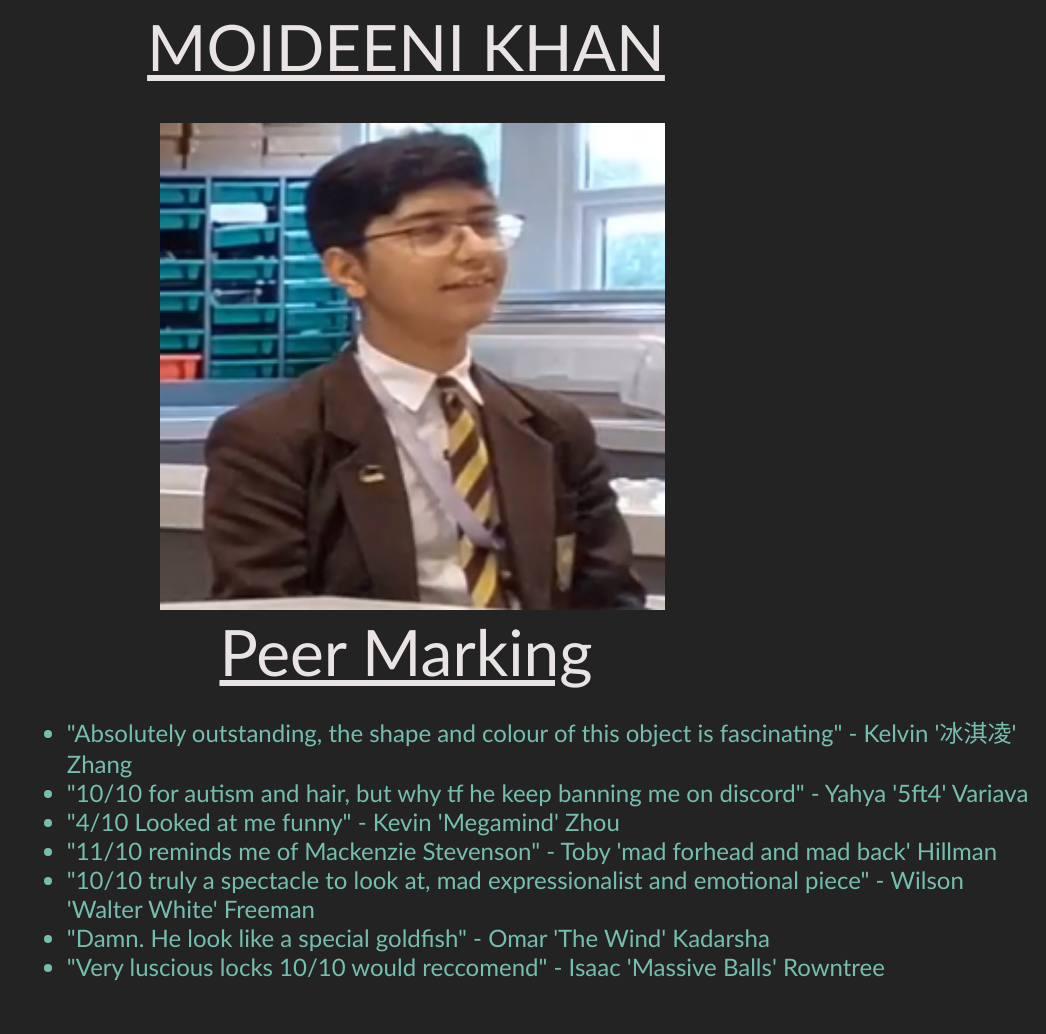
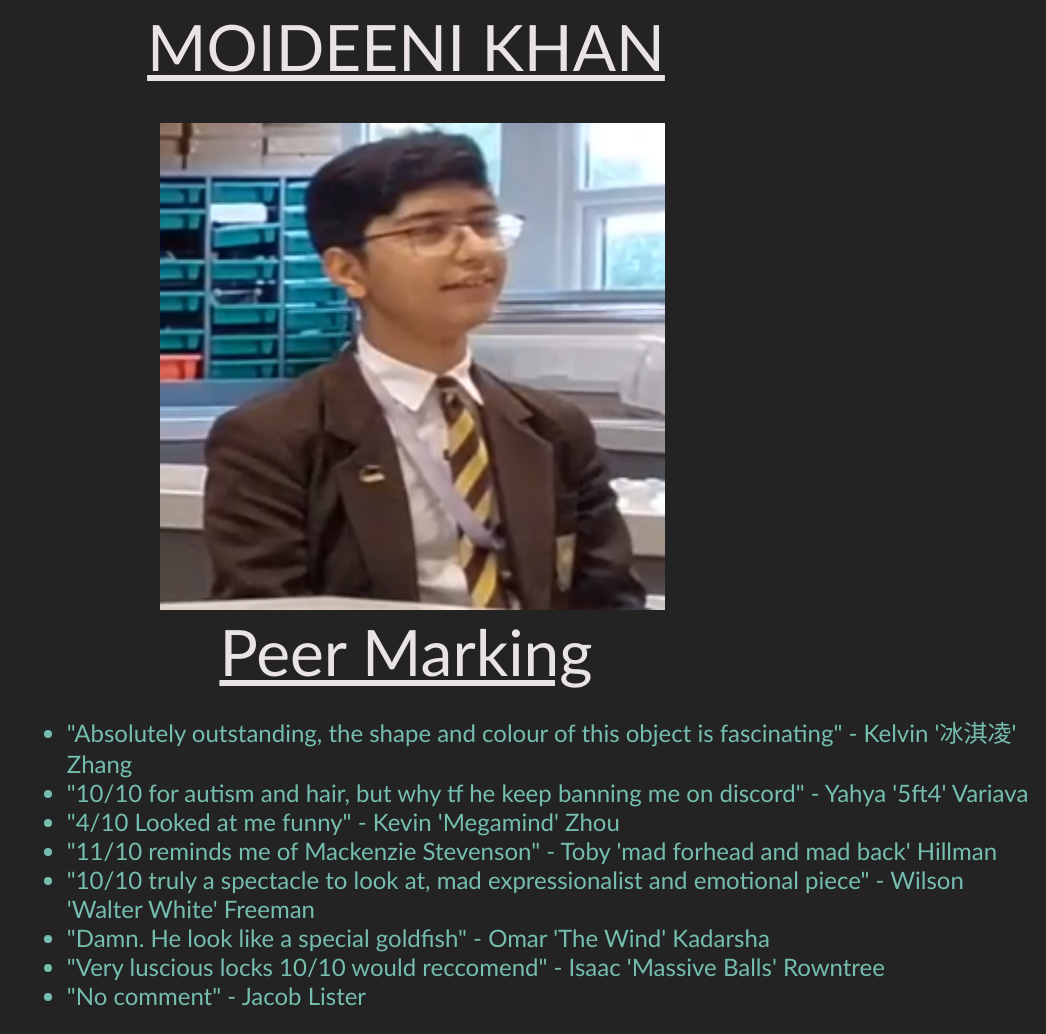
Before and after one commit to userNameAsString/Moideeni, a plain HTML site: page index.html in a window 1280 px wide. Shown: the whole page, without its empty margins (234-1280 px from the left). Before the commit the page ends 1005 px from the top, so only its background shows below. Drawn offline with Linux system fonts and the light colour scheme.

Commit message:
Update index.html

```diff
--- a/index.html
+++ b/index.html
@@ -28,6 +28,8 @@
             "Damn. He look like a special goldfish" - Omar 'The Wind' Kadarsha
         </li><li>
             "Very luscious locks 10/10 would reccomend" - Isaac 'Massive Balls' Rowntree
+        </li><li>
+            "No comment" - Jacob Lister
         </li>
     </ul>
 </body>
```
